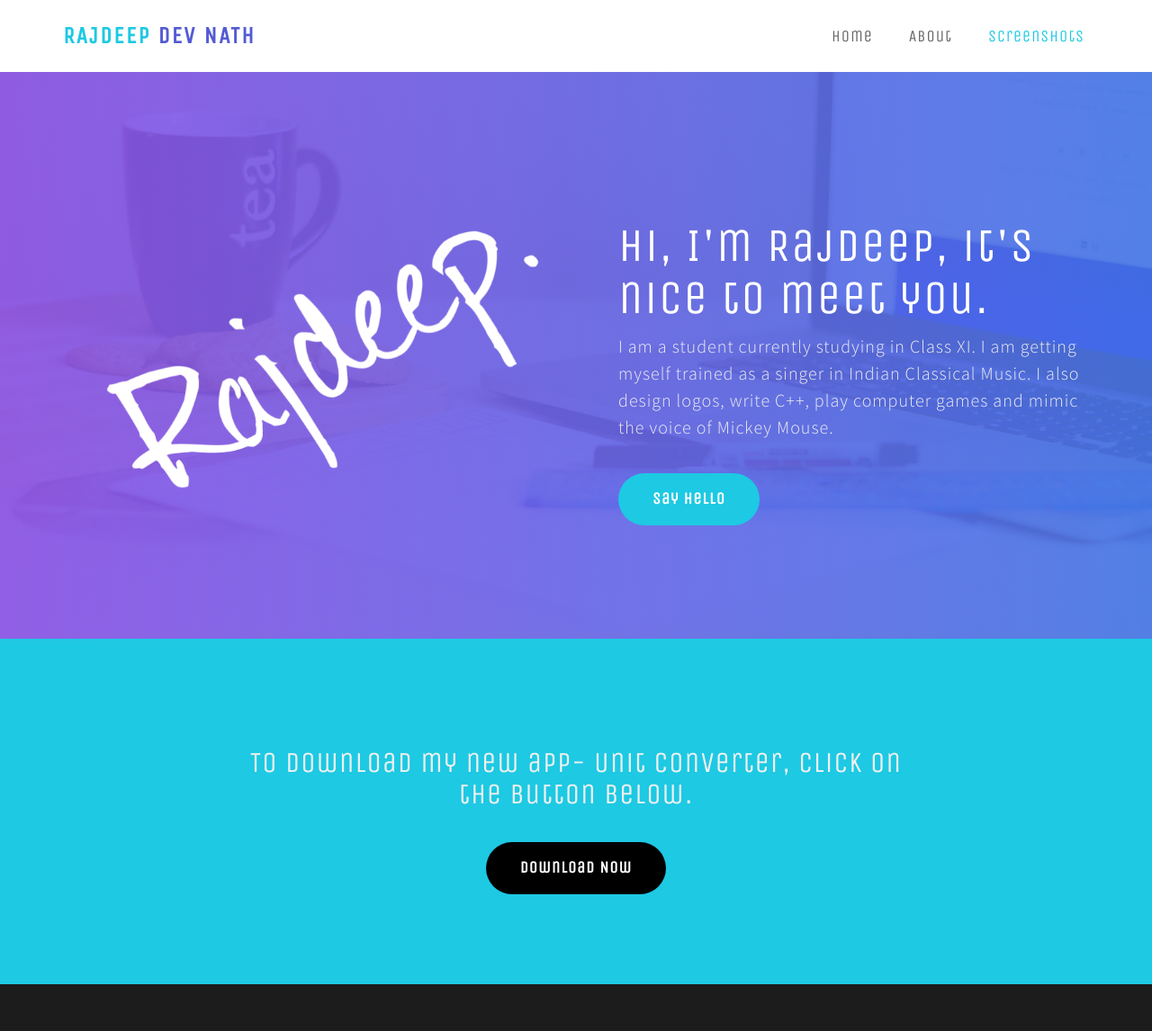
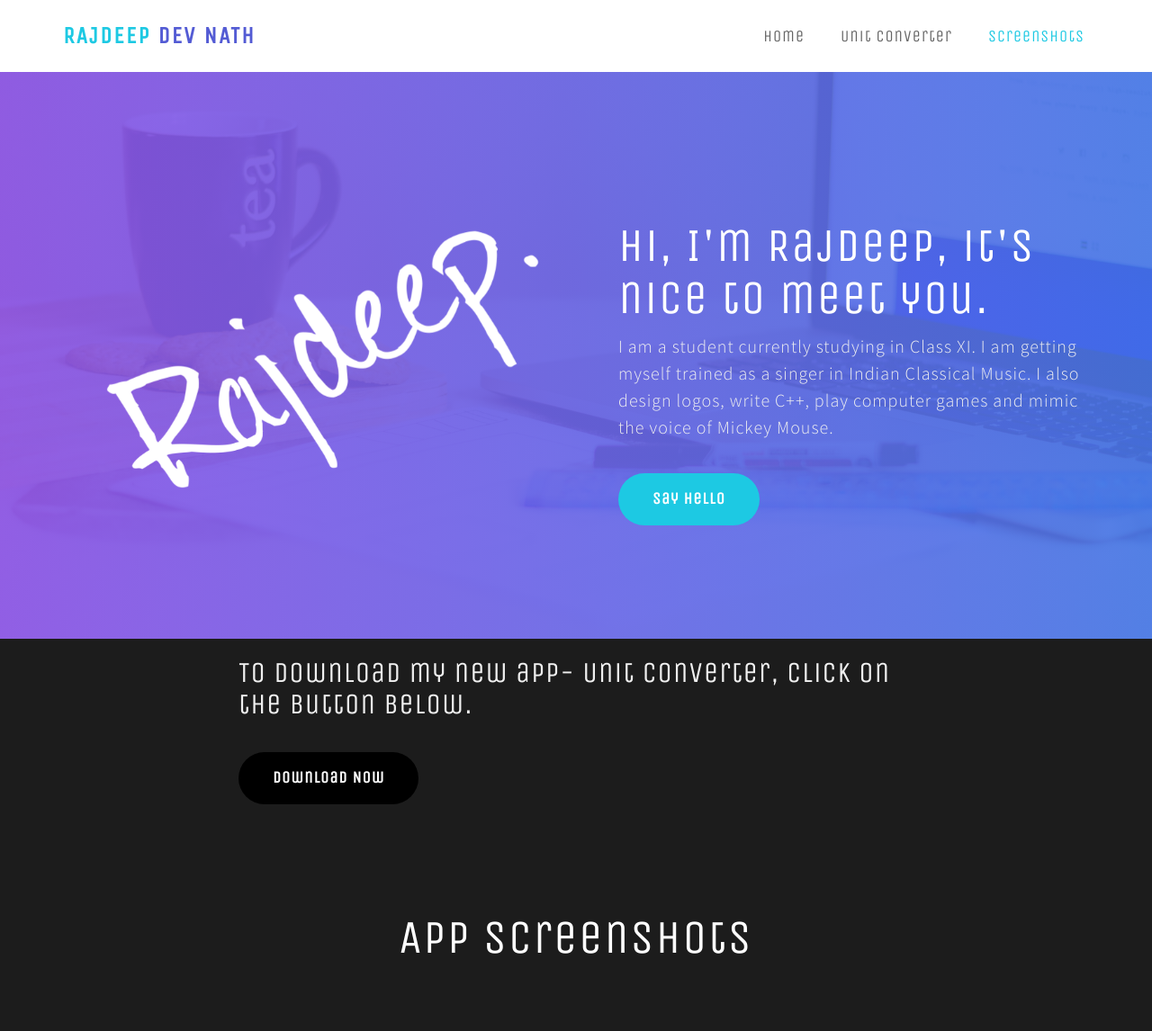
Before and after one commit to rajdeepdevnath/rajdeepdevnath.github.io, a plain HTML site: page index.html in a window 1280 px wide. Shown: the top 1146 px of the page at 90% size. Drawn offline with nearby package versions, Linux system fonts and the light colour scheme.

Commit message:
Update index.html

```diff
--- a/index.html
+++ b/index.html
@@ -61,7 +61,7 @@
         <div class="collapse navbar-collapse">
           <ul class="nav navbar-nav navbar-right">
             <li><a href="#home" class="smoothScroll">Home</a></li>
-            <li><a href="#about" class="smoothScroll">About</a></li>
+            <li><a href="#app" class="smoothScroll">Unit Converter</a></li>
             <li><a href="#screenshot" class="smoothScroll">Screenshots</a></li>
           </ul>
         </div>
@@ -106,7 +106,7 @@
 
     <!-- Divider Section -->
 
-    <section id="divider">
+    <section id="app">
       <div class="container">
         <div class="row">
           <div class="col-md-offset-2 col-md-8 col-sm-12">
```
